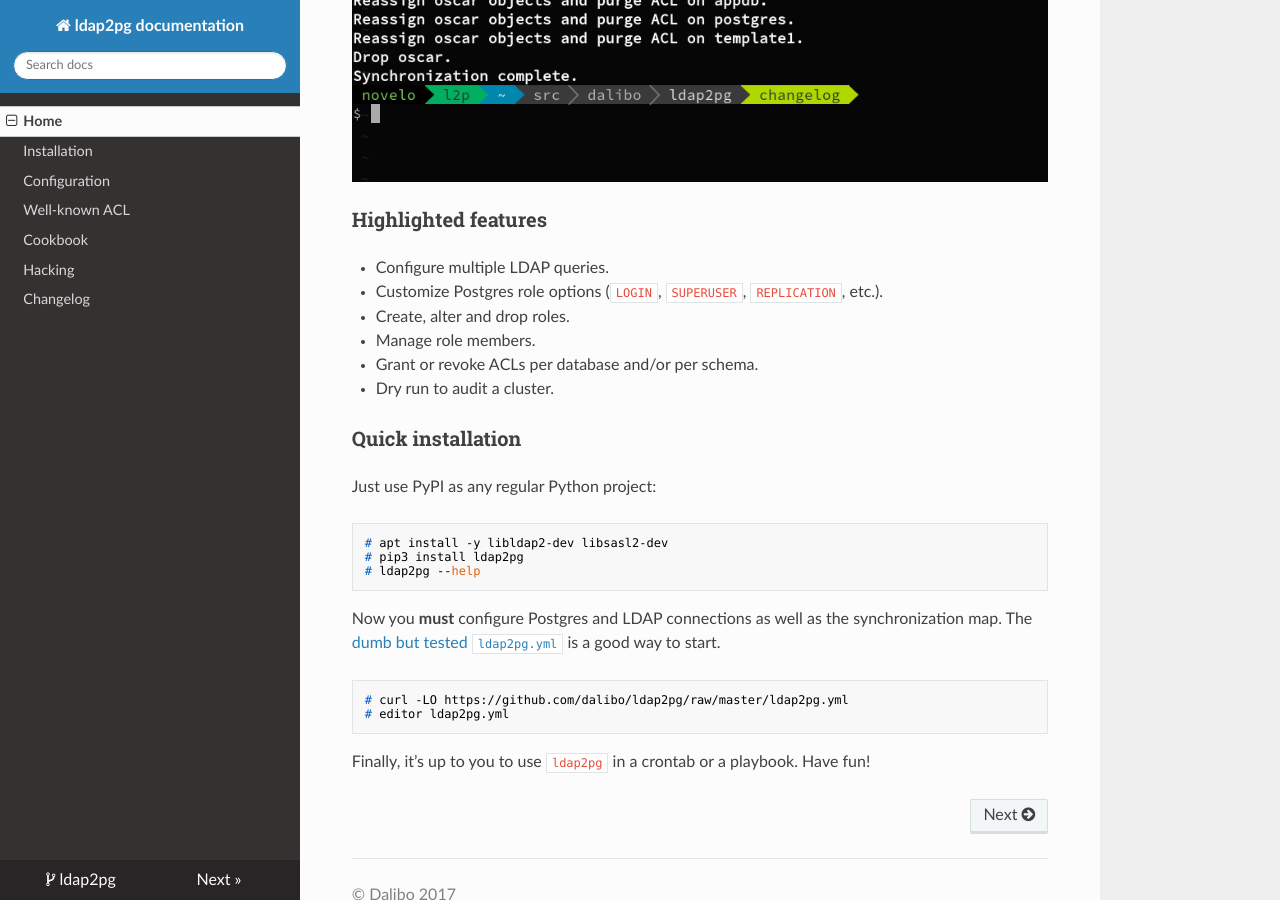
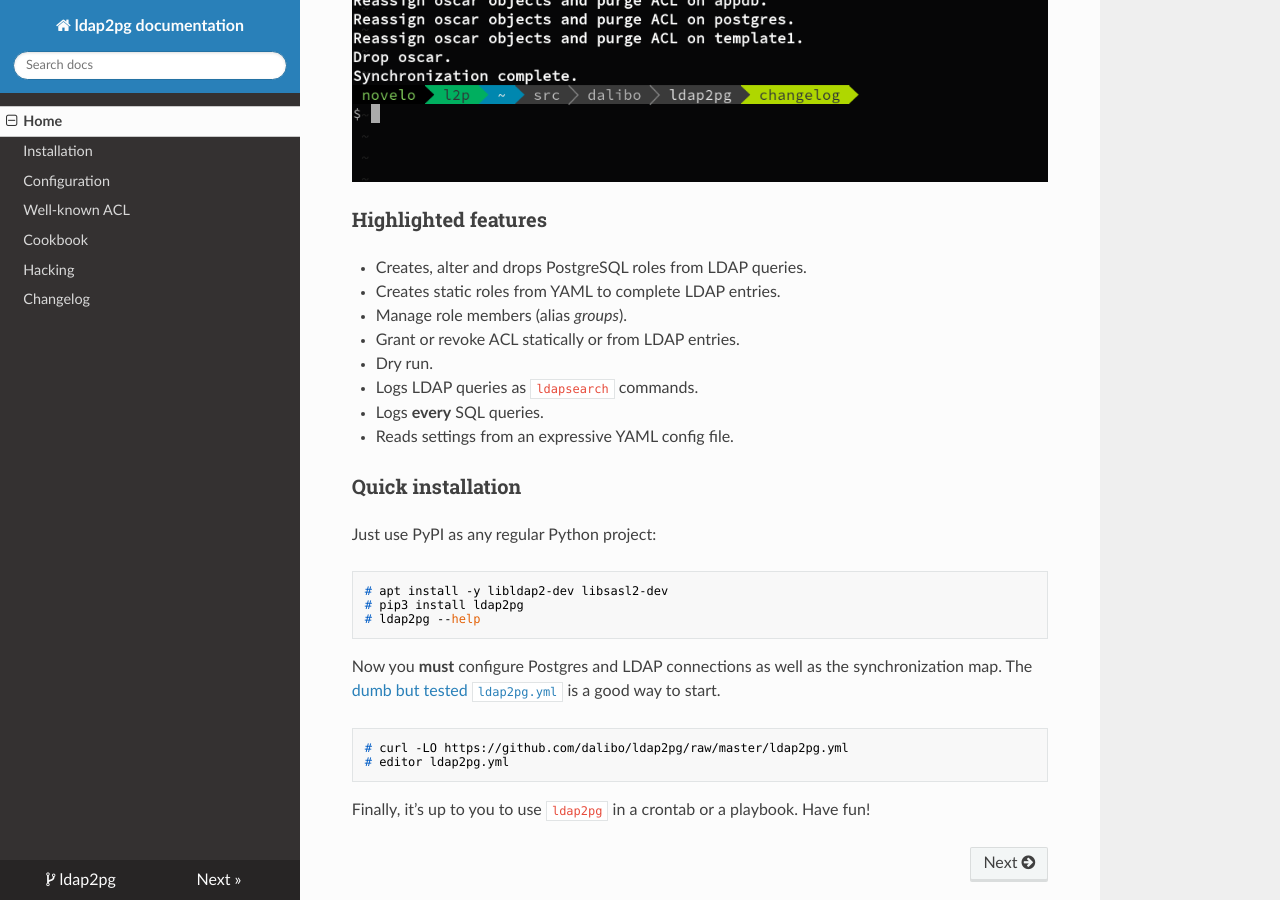
Before and after one commit to dalibo/ldap2pg, an MkDocs documentation site: the page built from docs/index.md, in a window 1280 px wide and 900 px high, scrolled down 545 px. Built offline with MkDocs 1.6.1, drawn with Linux system fonts in a browser that asks for light colours; nearby versions of some CDN libraries; old or Windows-style settings are respelled for this version of MkDocs.

Commit message:
doc: Sync highlight features

```diff
--- a/docs/index.md
+++ b/docs/index.md
@@ -11,12 +11,14 @@
 
 ## Highlighted features
 
-- Configure multiple LDAP queries.
-- Customize Postgres role options (`LOGIN`, `SUPERUSER`, `REPLICATION`, etc.).
-- Create, alter and drop roles.
-- Manage role members.
-- Grant or revoke ACLs per database and/or per schema.
-- Dry run to audit a cluster.
+- Creates, alter and drops PostgreSQL roles from LDAP queries.
+- Creates static roles from YAML to complete LDAP entries.
+- Manage role members (alias *groups*).
+- Grant or revoke ACL statically or from LDAP entries.
+- Dry run.
+- Logs LDAP queries as `ldapsearch` commands.
+- Logs **every** SQL queries.
+- Reads settings from an expressive YAML config file.
 
 
 ## Quick installation
```
